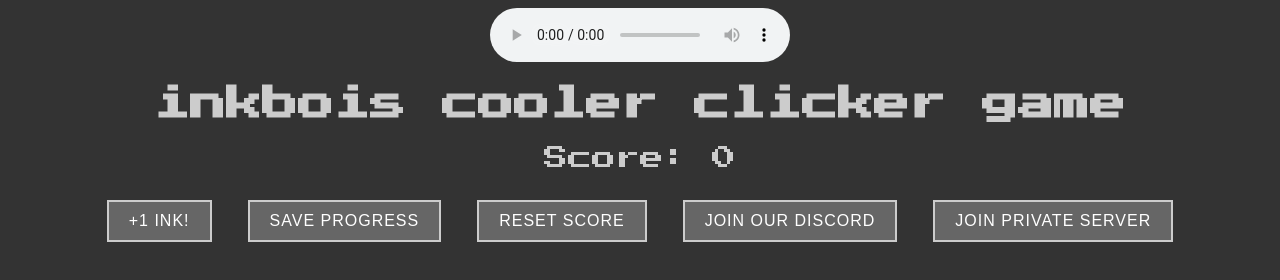
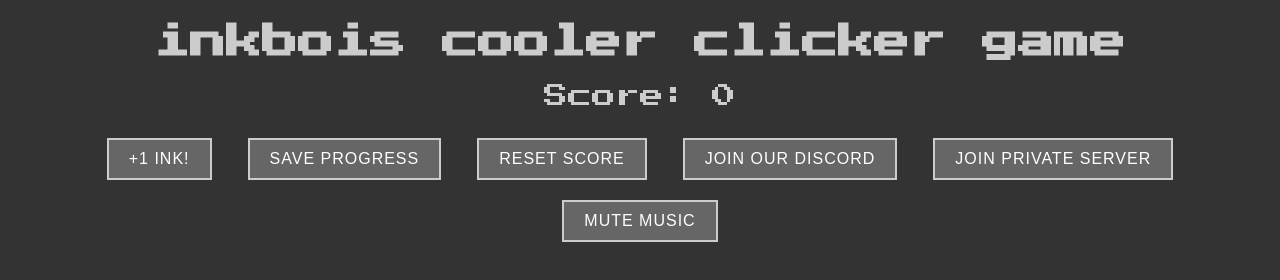
Before and after one commit to Inkboipl/inkboicoolwebsite, a website: page public/page.html in a window 1280 px wide. Drawn offline with Linux system fonts and the light colour scheme.

Commit message:
Update page.html
LOOP

```diff
--- a/public/page.html
+++ b/public/page.html
@@ -18,7 +18,7 @@
       font-size: 24px;
       margin-bottom: 20px;
     }
-    #clickBtn, #saveBtn, #resetBtn, #discordBtn, #privateBtn {
+    #clickBtn, #saveBtn, #resetBtn, #discordBtn, #privateBtn, #muteBtn {
       padding: 10px 20px;
       font-size: 16px;
       cursor: pointer;
@@ -29,14 +29,14 @@
       letter-spacing: 1px;
       margin: 10px;
     }
-    #clickBtn:hover, #saveBtn:hover, #resetBtn:hover, #discordBtn:hover, #privateBtn:hover {
+    #clickBtn:hover, #saveBtn:hover, #resetBtn:hover, #discordBtn:hover, #privateBtn:hover, #muteBtn:hover {
       background-color: #999999; /* Lighter gray button on hover */
     }
   </style>
 </head>
 <body>
   <!-- Background music -->
-  <audio controls autoplay>
+  <audio id="bgMusic" autoplay loop>
     <source src="https://s17.aconvert.com/convert/p3r68-cdx67/fgf5l-kt2zt.mp3" type="audio/mp3">
     Your browser does not support the audio element.
   </audio>
@@ -48,9 +48,11 @@
   <button id="resetBtn" onclick="resetScore()">Reset Score</button>
   <a href="https://discord.com/invite/zXNQ7kqqPP" target="_blank"><button id="discordBtn">Join our Discord</button></a>
   <button id="privateBtn" onclick="redirectToPrivateServer()">Join Private Server</button>
+  <button id="muteBtn" onclick="toggleMute()">Mute Music</button>
 
   <script>
     let score = 0;
+    let bgMusic = document.getElementById('bgMusic');
 
     function increaseScore() {
       score++;
@@ -77,6 +79,16 @@
       window.location.href = "https://youtu.be/o-YBDTqX_ZU?si=a6exJ9z-QHIlqyde"; // Redirect to private server link
     }
 
+    function toggleMute() {
+      if (bgMusic.paused) {
+        bgMusic.play();
+        document.getElementById('muteBtn').innerText = 'Mute Music';
+      } else {
+        bgMusic.pause();
+        document.getElementById('muteBtn').innerText = 'Unmute Music';
+      }
+    }
+
     // Load saved progress on page load
     window.onload = function() {
       if(localStorage.getItem('clickerScore') !== null) {
```
